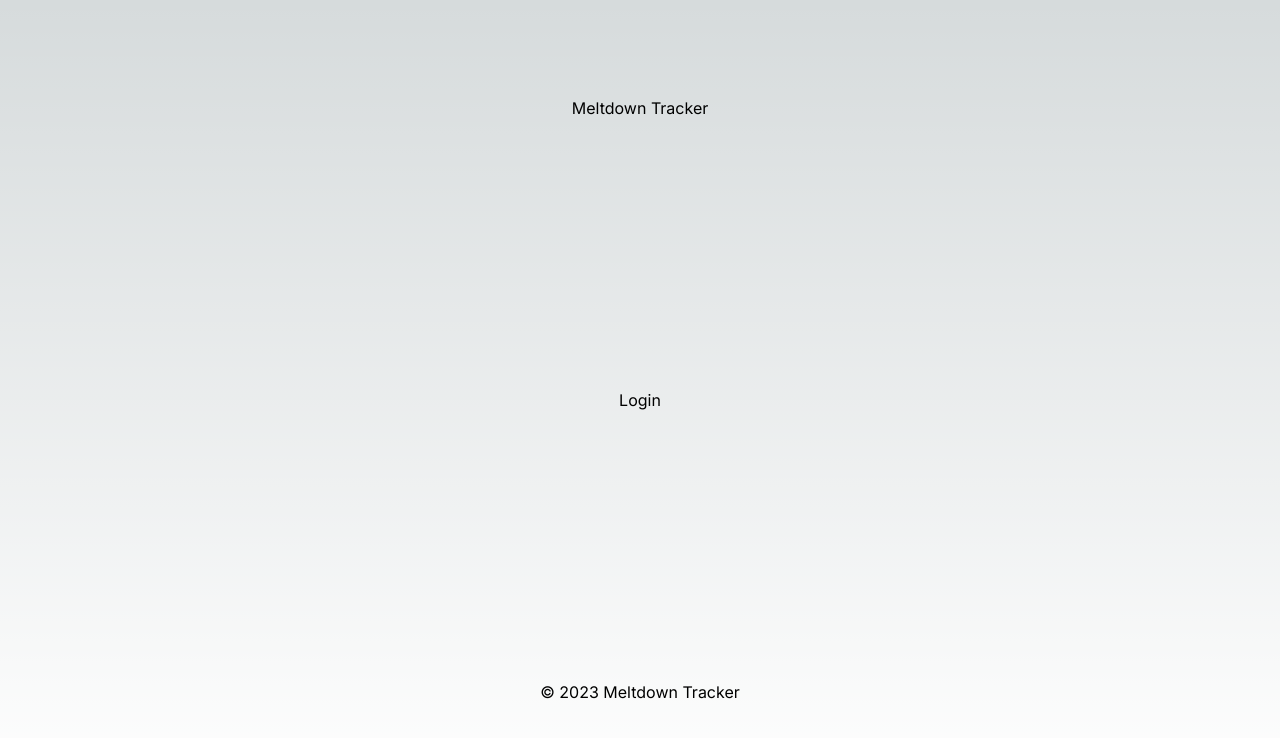
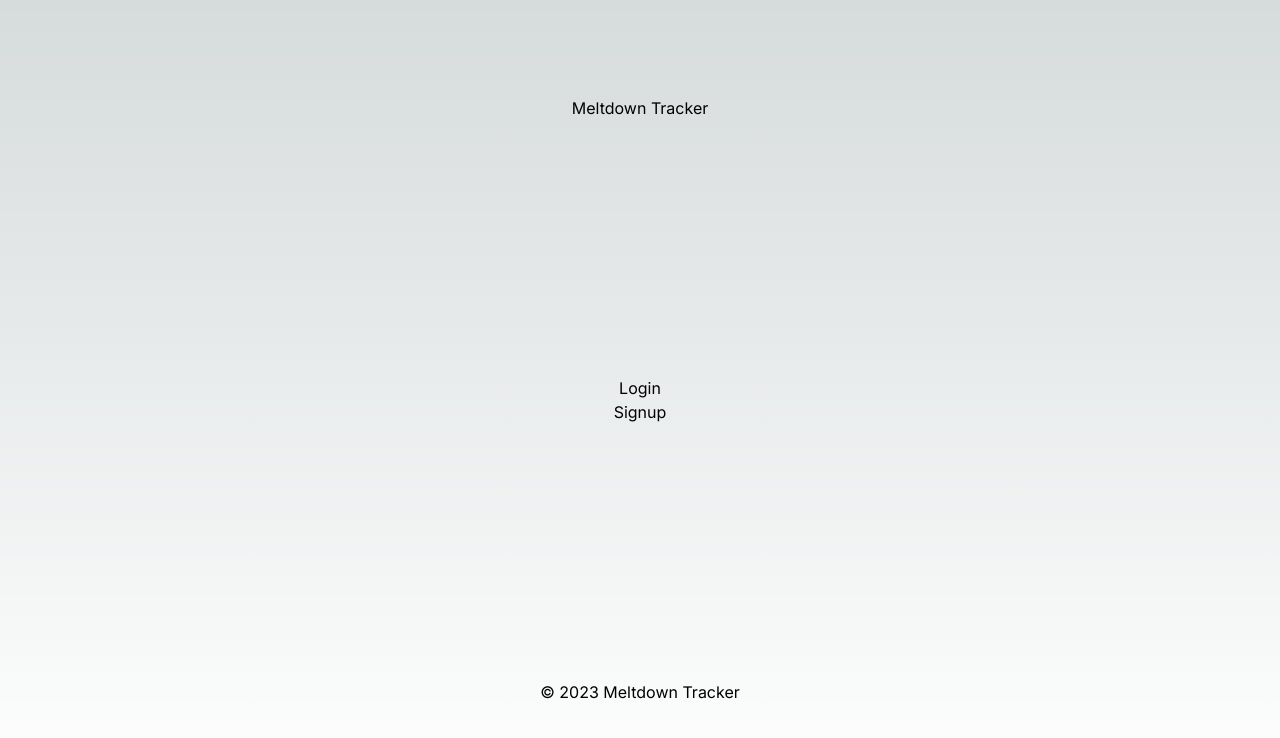
Before and after one commit to nikobatzi1990/meltdown-tracker-typescript, a Next.js app in the folder client/: page / in a window 1280 px wide. Shown: the top 738 px of the page. Built offline with nearby package versions, Linux system fonts and the light colour scheme.

Commit message:
feat: change links to buttons

```diff
--- a/client/app/page.tsx
+++ b/client/app/page.tsx
@@ -15,8 +15,13 @@ export default function Home() {
 
       <div className="flex min-h-screen flex-col items-center justify-between p-24">
         <Header />
-        <main >
-          <Link href='/login'>Login</Link>
+        <main className="flex flex-col items-center">
+          <Link href='/login' passHref>
+            <button>Login</button>
+          </Link>
+          <Link href='/signup' passHref>
+            <button>Signup</button>
+          </Link>
         </main>
         <Footer />
       </div>
```
